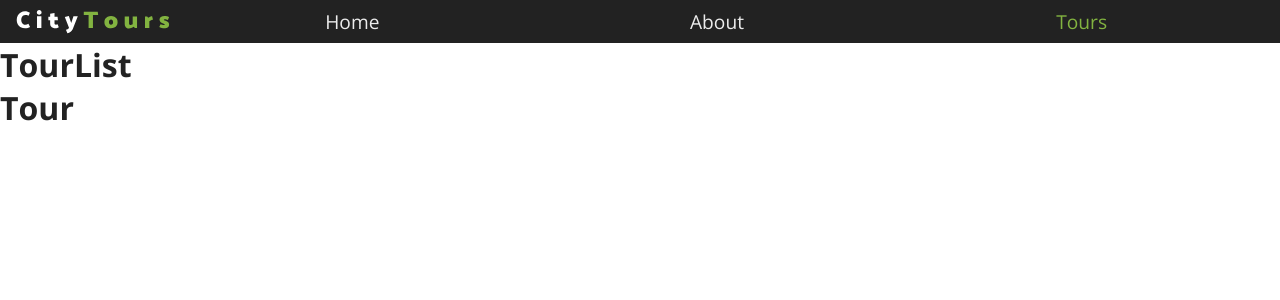
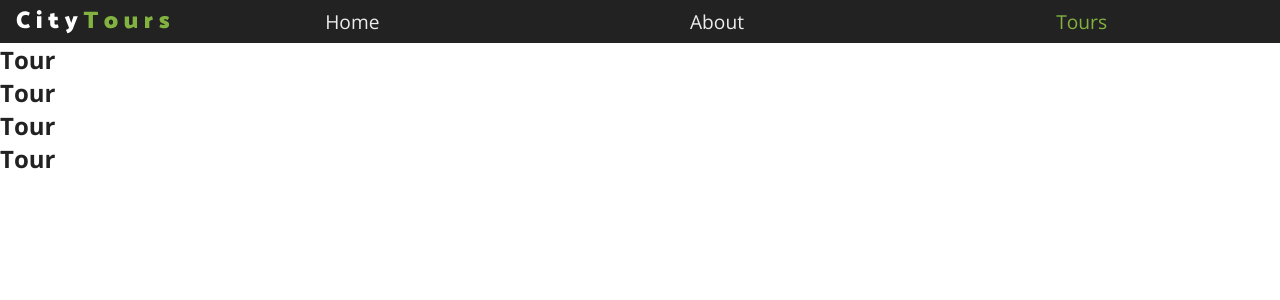
Before and after one commit to super8989/React_city_tours, a React (Create React App) app: page / in a window 1280 px wide. Shown: the top 300 px of the page. Built offline with nearby package versions, Linux system fonts and the light colour scheme.

Commit message:
mapping over tour data from state

```diff
--- a/src/components/TourList/TourList.js
+++ b/src/components/TourList/TourList.js
@@ -8,14 +8,19 @@ class TourList extends Component {
 		tours: tourData
 	};
 
+	removeTour = id => {
+		console.log(id);
+	};
+
 	render() {
-		console.log(this.state.tours);
+		const { tours } = this.state;
 
 		return (
-			<div>
-				<h1>TourList</h1>
-				<Tour />
-			</div>
+			<section className='tourlist'>
+				{tours.map(tour => (
+					<Tour key={tour.id} tour={tour} removeTour={this.removeTour} />
+				))}
+			</section>
 		);
 	}
 }
```
